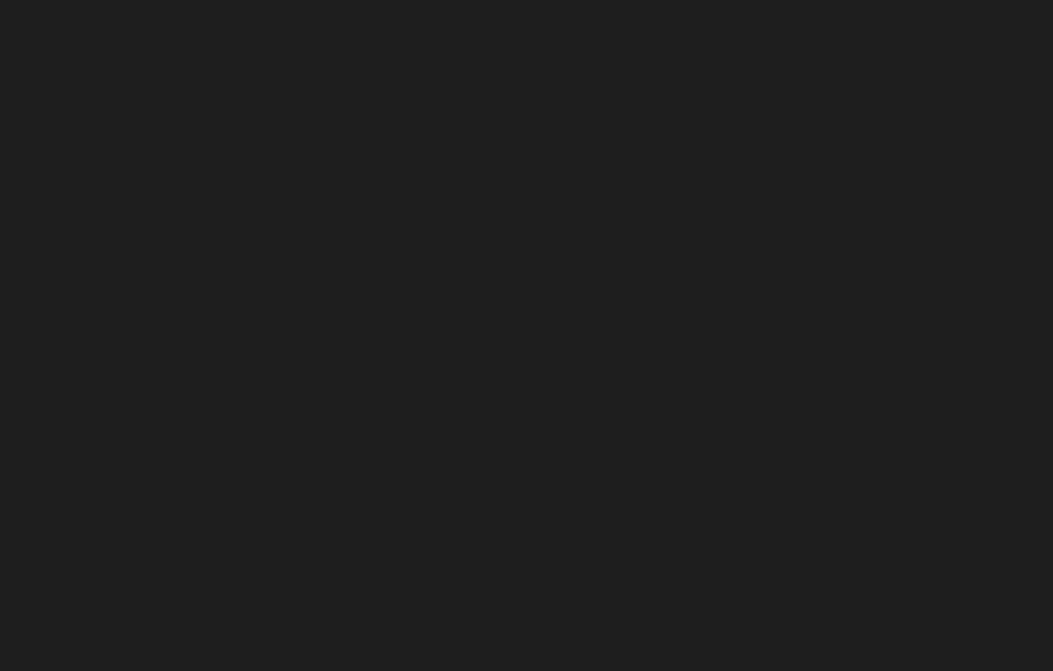
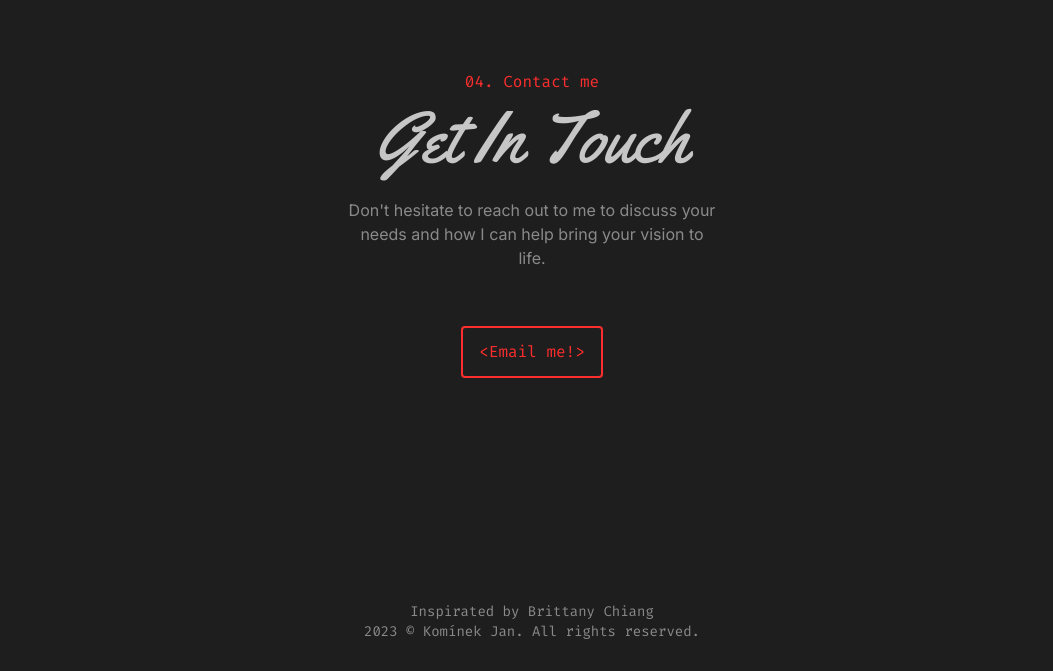
Before and after one commit to H7KZ/PortfolioV3, a SvelteKit app: page / in a window 1280 px wide. Shown: the part 1658-2329 px from the top of the page, without its empty margins (108-1161 px from the left). Before the commit the page ends 1600 px from the top, so only its background shows below. Built offline with nearby package versions, Linux system fonts and the light colour scheme.

Commit message:
feat: contact & footer sections

```diff
--- a/package.json
+++ b/package.json
@@ -17,8 +17,8 @@
 	"devDependencies": {
 		"@sveltejs/adapter-auto": "^2.0.1",
 		"@sveltejs/kit": "^1.15.9",
-		"@typescript-eslint/eslint-plugin": "^5.59.1",
-		"@typescript-eslint/parser": "^5.59.1",
+		"@typescript-eslint/eslint-plugin": "^5.59.2",
+		"@typescript-eslint/parser": "^5.59.2",
 		"autoprefixer": "^10.4.14",
 		"eslint": "^8.39.0",
 		"eslint-config-prettier": "^8.8.0",
@@ -32,7 +32,7 @@
 		"tailwindcss": "^3.3.2",
 		"tslib": "^2.5.0",
 		"typescript": "^5.0.4",
-		"vite": "^4.3.3"
+		"vite": "^4.3.4"
 	},
 	"type": "module",
 	"dependencies": {
--- a/src/app.html
+++ b/src/app.html
@@ -108,7 +108,7 @@
 
 			/* Chrome, Edge, and Safari */
 			*::-webkit-scrollbar {
-				width: 20px;
+				width: 12px;
 			}
 
 			*::-webkit-scrollbar-track {
@@ -118,7 +118,7 @@
 			*::-webkit-scrollbar-thumb {
 				background-color: #8a8a8a;
 				border-radius: 20px;
-				border: 6px solid #1e1e1e;
+				border: 2px solid #1e1e1e;
 			}
 
 			html {
--- a/src/components/About/About.svelte
+++ b/src/components/About/About.svelte
@@ -3,8 +3,8 @@
 	import Header from '../portfolio/Header.svelte';
 </script>
 
-<div class="flex h-screen w-full items-center justify-center" id="about">
-	<div class="flex h-[36rem] flex-col gap-10 px-4 lg:flex-row">
+<div class="flex h-auto min-h-screen w-full items-center justify-center" id="about">
+	<div class="flex h-auto min-h-[36rem] flex-col gap-10 px-4 lg:flex-row">
 		<img src="/images/profile.svg" alt="Me" class="w-full max-w-[30rem]" />
 		<div class="flex h-full w-full max-w-[30rem] flex-col justify-between gap-8">
 			<div class="flex flex-col gap-2">
--- /dev/null
+++ b/src/components/Contact/Contact.svelte
@@ -0,0 +1,15 @@
+<script lang="ts">
+	import Button from '../portfolio/Button.svelte';
+</script>
+
+<div class="flex w-full items-center justify-center pb-48 pt-60 lg:pt-32" id="contact">
+	<div class="flex max-w-sm flex-col items-center gap-2 px-2 text-center">
+		<h3 class="font-firacode text-red">04. Contact me</h3>
+		<h1 class="font-yellowtail text-7xl text-gray-light">Get In Touch</h1>
+		<p class="mb-12 mt-4 font-inter text-gray">
+			Don't hesitate to reach out to me to discuss your needs and how I can help bring your vision
+			to life.
+		</p>
+		<Button href="mailto:contact@kominekjan.cz">&lt;Email me!&gt;</Button>
+	</div>
+</div>
--- /dev/null
+++ b/src/components/Footer/Footer.svelte
@@ -0,0 +1,7 @@
+<div class="flex w-full justify-center py-8 text-center">
+	<p class="font-firacode text-sm text-gray">
+		Inspirated by <a href="https://brittanychiang.com">Brittany Chiang</a>
+		<br />
+		2023 © Komínek Jan. All rights reserved.
+	</p>
+</div>
--- a/src/components/IconLinks/IconLinks.svelte
+++ b/src/components/IconLinks/IconLinks.svelte
@@ -33,7 +33,7 @@
 			<Steam />
 		</div>
 	</a>
-	<a href="mailto:jan.kominek.kmk@gmail.com" target="_blank">
+	<a href="mailto:contact@kominekjan.cz" target="_blank">
 		<div class="w-8 text-gray transition-all hover:text-red">
 			<Send />
 		</div>
--- a/src/components/navbar/Navbar.svelte
+++ b/src/components/navbar/Navbar.svelte
@@ -5,26 +5,34 @@
 	let isNavbarOpen = false;
 </script>
 
-<div class="absolute left-0 top-0 z-10 flex w-full items-center justify-between px-16 pt-6">
+<div
+	class="{isNavbarOpen
+		? 'fixed'
+		: 'absolute'} left-0 top-0 z-10 flex w-full items-center justify-between px-16 pt-6 md:!absolute"
+>
 	<h1 class="select-none font-yellowtail text-6xl text-red">K</h1>
 	<div class="hidden justify-center gap-8 md:flex lg:gap-16 lg:pr-12">
-		<NavbarLink href="/#about" number="01.">About</NavbarLink>
-		<NavbarLink href="/#experience" number="02.">Experience</NavbarLink>
-		<NavbarLink href="/#work" number="03.">Work</NavbarLink>
-		<NavbarLink href="/#contact" number="04.">Contact</NavbarLink>
+		<NavbarLink href="#about" number="01.">About</NavbarLink>
+		<NavbarLink href="#experience" number="02.">Experience</NavbarLink>
+		<NavbarLink href="#work" number="03.">Work</NavbarLink>
+		<NavbarLink href="#contact" number="04.">Contact</NavbarLink>
 	</div>
 	<div class="flex md:hidden">
 		<Burger bind:isNavbarOpen />
 	</div>
 </div>
-<div class="fixed right-0 top-0 {isNavbarOpen ? 'block' : 'hidden'} transition-all duration-300">
+<div
+	class="fixed right-0 top-0 {isNavbarOpen
+		? 'block'
+		: 'hidden'} transition-all duration-300 md:hidden"
+>
 	<div class="absolute right-0 top-0 h-screen w-80 bg-gray-darker py-24">
 		<!-- svelte-ignore a11y-click-events-have-key-events -->
 		<div class="flex flex-col gap-8 p-8" on:click|preventDefault={() => (isNavbarOpen = false)}>
-			<NavbarLink href="/#about" number="01.">About</NavbarLink>
-			<NavbarLink href="/#experience" number="02.">Experience</NavbarLink>
-			<NavbarLink href="/#work" number="03.">Work</NavbarLink>
-			<NavbarLink href="/#contact" number="04.">Contact</NavbarLink>
+			<NavbarLink href="#about" number="01.">About</NavbarLink>
+			<NavbarLink href="#experience" number="02.">Experience</NavbarLink>
+			<NavbarLink href="#work" number="03.">Work</NavbarLink>
+			<NavbarLink href="#contact" number="04.">Contact</NavbarLink>
 		</div>
 	</div>
 </div>
--- a/src/routes/+page.svelte
+++ b/src/routes/+page.svelte
@@ -1,9 +1,13 @@
 <script lang="ts">
 	import About from '../components/About/About.svelte';
+	import Contact from '../components/Contact/Contact.svelte';
+	import Footer from '../components/Footer/Footer.svelte';
 	import Landing from '../components/Landing/Landing.svelte';
 </script>
 
 <div>
 	<Landing />
 	<About />
+	<Contact />
+	<Footer />
 </div>
```
Also changed, not shown: 1 other file (tests, documents, lock files or other folders).
